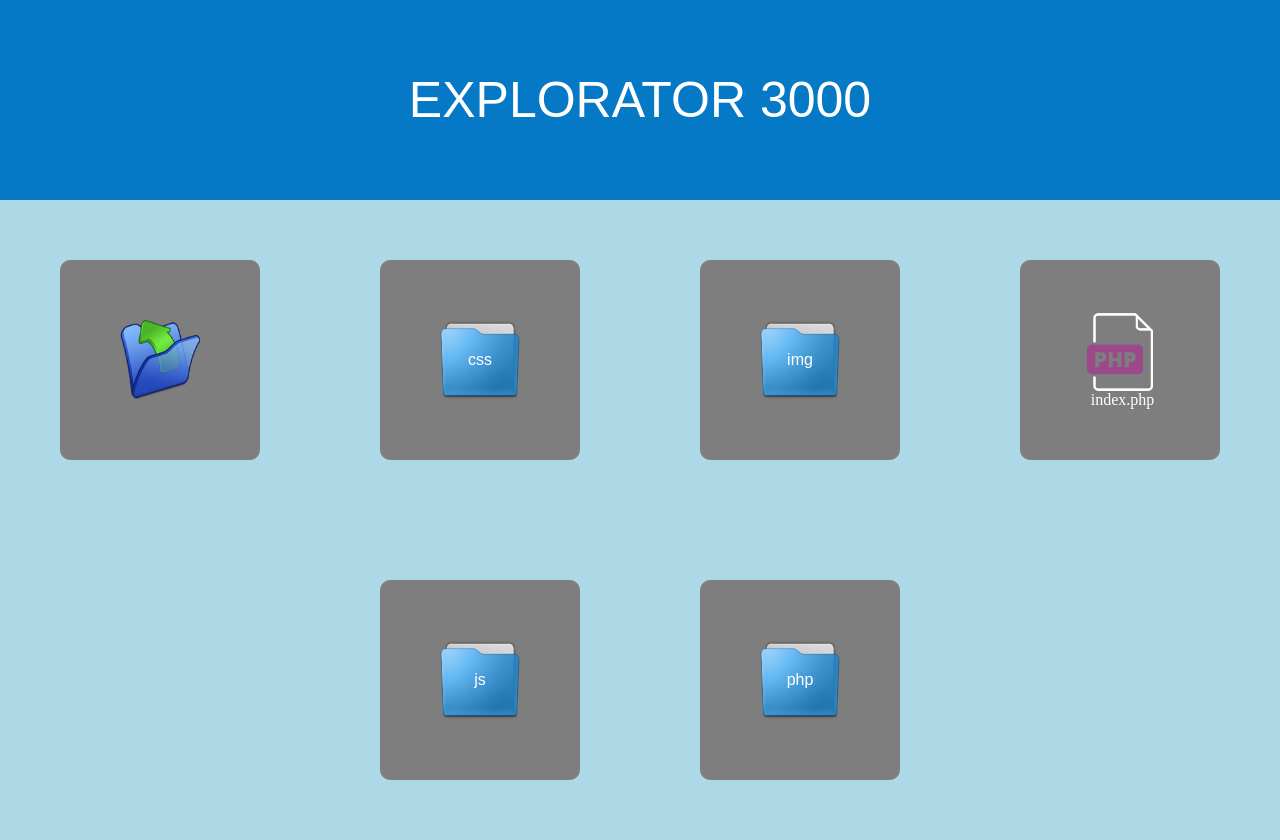
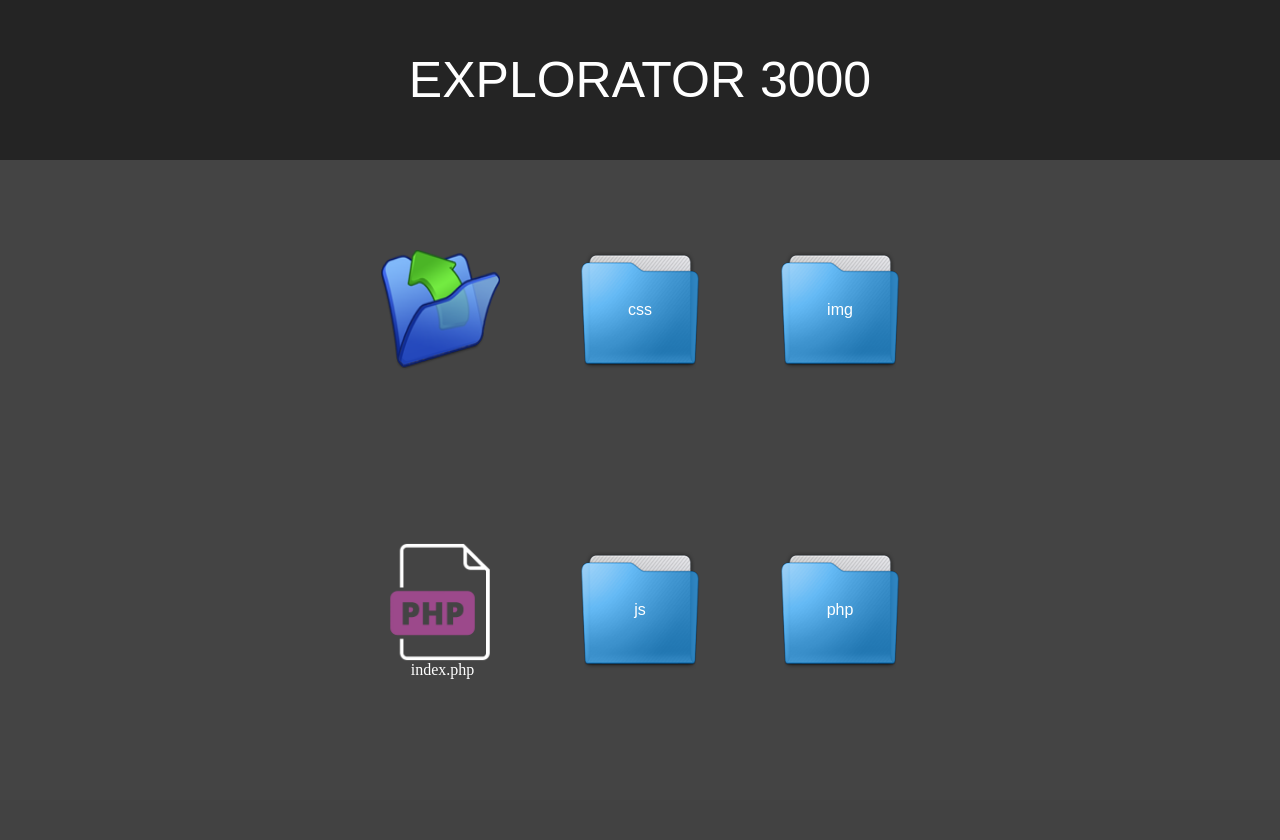
Before and after one commit to r0m21/explorateur-de-fichier, a PHP site: page / in a window 1280 px wide. After the commit the page ends 679 px from the top, so only its background shows below. Run offline with PHP 8.4, Linux system fonts and the light colour scheme.

Commit message:
changement couleurs backgrounds, largeur maincontainer en %

```diff
--- a/css/style.css
+++ b/css/style.css
@@ -15,13 +15,16 @@ main{height: 75%;}
 .d-flex{display: flex;}
 .d-inlineblock{display: inline-block;}
 
+
+
 /* Background color & Color */
 
 .color-1{color: white;}
 
-.bg-1{background-color: #0579c6;}
+.bg-1{background-color: #242424;}
 .bg-2{background-color: black;}
 .bg-3{background-color: yellow;}
+.bg-4{background-color:#444;}
 
 /* Margin & padding */
 
@@ -46,7 +49,7 @@ main{height: 75%;}
 .w100{width: 100%;}
 .w-half{width: 50%;}
 
-.h25{height: 25%;}
+.h20{height: 20%;}
 
 /* Font family + font size */
 
@@ -69,12 +72,13 @@ main{height: 75%;}
 /* Container principale */
 .maincontainer
 {
-    background-color: lightblue;
     display: flex;
     flex-direction: row;
     flex-wrap: wrap;
     justify-content: center;
-    height: auto;
+    align-items:center;
+    width:49%;
+    margin:auto;
 }
 
 /* Bloc où se trouve les IMG + Liens */
@@ -86,8 +90,6 @@ main{height: 75%;}
     height: 200px;
     border-radius: 10px;
     position: relative;
-    background-color: #7e7e7e;
-    margin: 60px;
 }
 
 /* Positionnement des liens sur dossier / fichier */
@@ -113,8 +115,8 @@ main{height: 75%;}
 
 .taille-image
 {
-    width: 80px;
-    height: 80px;
+    width: 120px;
+    height: 120px;
 }
 
 .dossier:hover
--- a/index.php
+++ b/index.php
@@ -10,8 +10,8 @@
     <link href="https://fonts.googleapis.com/css?family=Roboto:500,700" rel="stylesheet">
     <title>Document</title>
 </head>
-<body>
-    <header class="bg-1 h25 d-flex">
+<body class="bg-4">
+    <header class="bg-1 h20 d-flex">
         <h1 class="color-1 fs-50 roboto-bold align-self-center m-auto">EXPLORATOR 3000</h1>
     </header>
 
```
